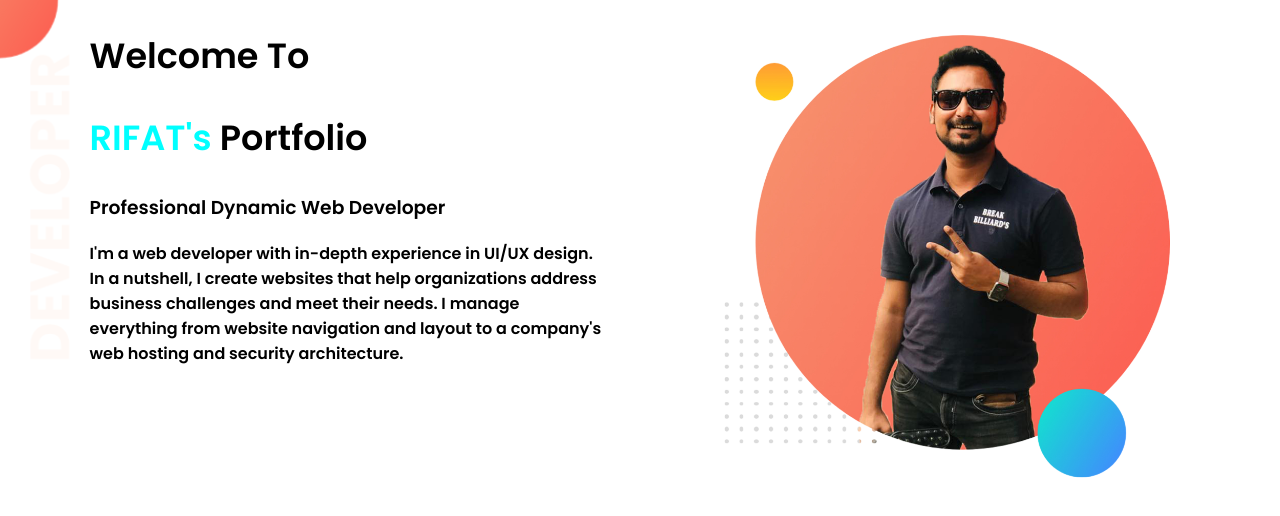
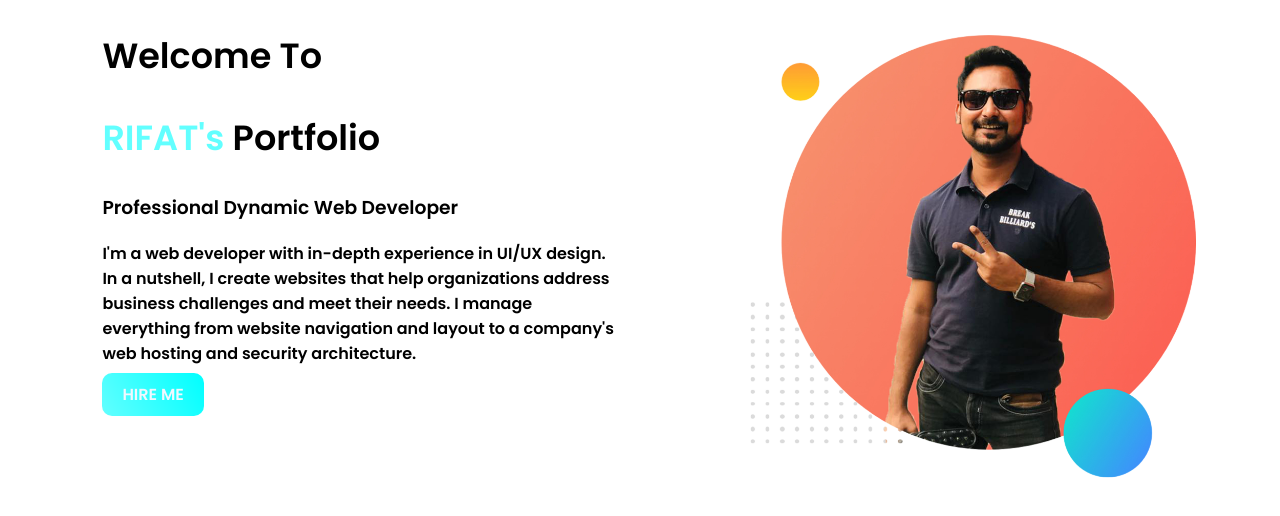
Before and after one commit to ryffhossain/web-portfolio, a plain HTML site: page index.html in a window 1280 px wide. Drawn offline with Linux system fonts and the light colour scheme.

Commit message:
added button

```diff
--- a/index.html
+++ b/index.html
@@ -14,6 +14,7 @@
         <h1><span class="name-color">RIFAT's</span> Portfolio</h1>
         <h3>Professional Dynamic Web Developer </h3>
         <p> <b> I'm a web developer with in-depth experience in UI/UX design. In a nutshell, I create websites that help organizations address business challenges and meet their needs. I manage everything from website navigation and layout to a company's web hosting and security architecture.</b></p>
+        <a class="link-button" target="_blank" href="https://www.linkedin.com/in/ryff-hossain-945b59133/"> <b>HIRE ME</b> </a>
       </div>
         <div class ="half-width">
           <img src="ryff2.jpg" alt="">
--- a/style.css
+++ b/style.css
@@ -7,13 +7,13 @@ h1{
     font-size: 35px;
 }
 .name-color{
-    color: aqua;
+    color: #00ffff9d;
 }
 .half-width{
     width: 40%;
     float: left;
     margin-left: 5%;
-    padding-left: 2%;
+    padding-left: 3%;
 }
 .half-width img {
     width: 100%;
@@ -25,3 +25,11 @@ h1{
 section{
     height: 500px;
 }
+.link-button{
+    text-decoration-line: none;
+    background-image: linear-gradient(60deg, #00ffff9d, aqua);
+    padding: 10px 20px;
+    border-radius: 10px;
+    color: aliceblue;
+    font: 900px;
+}
```
Also changed, not shown: dream-bg.png (deleted), exp-bg.png (deleted), jhankar.png (deleted), jhankar2.png (deleted), my-bg.png (deleted), my-bg2.png (deleted), top-banner.png (deleted).
